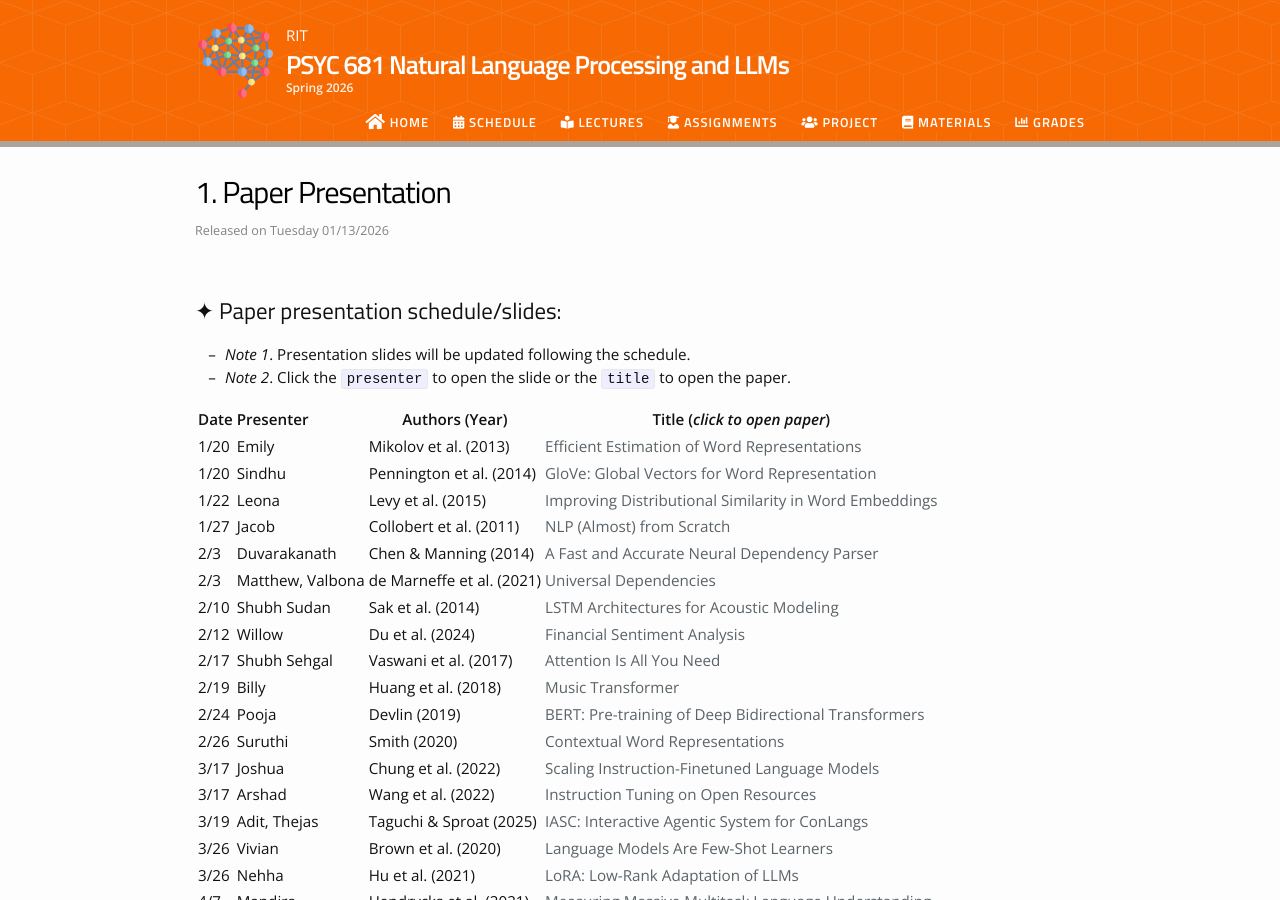
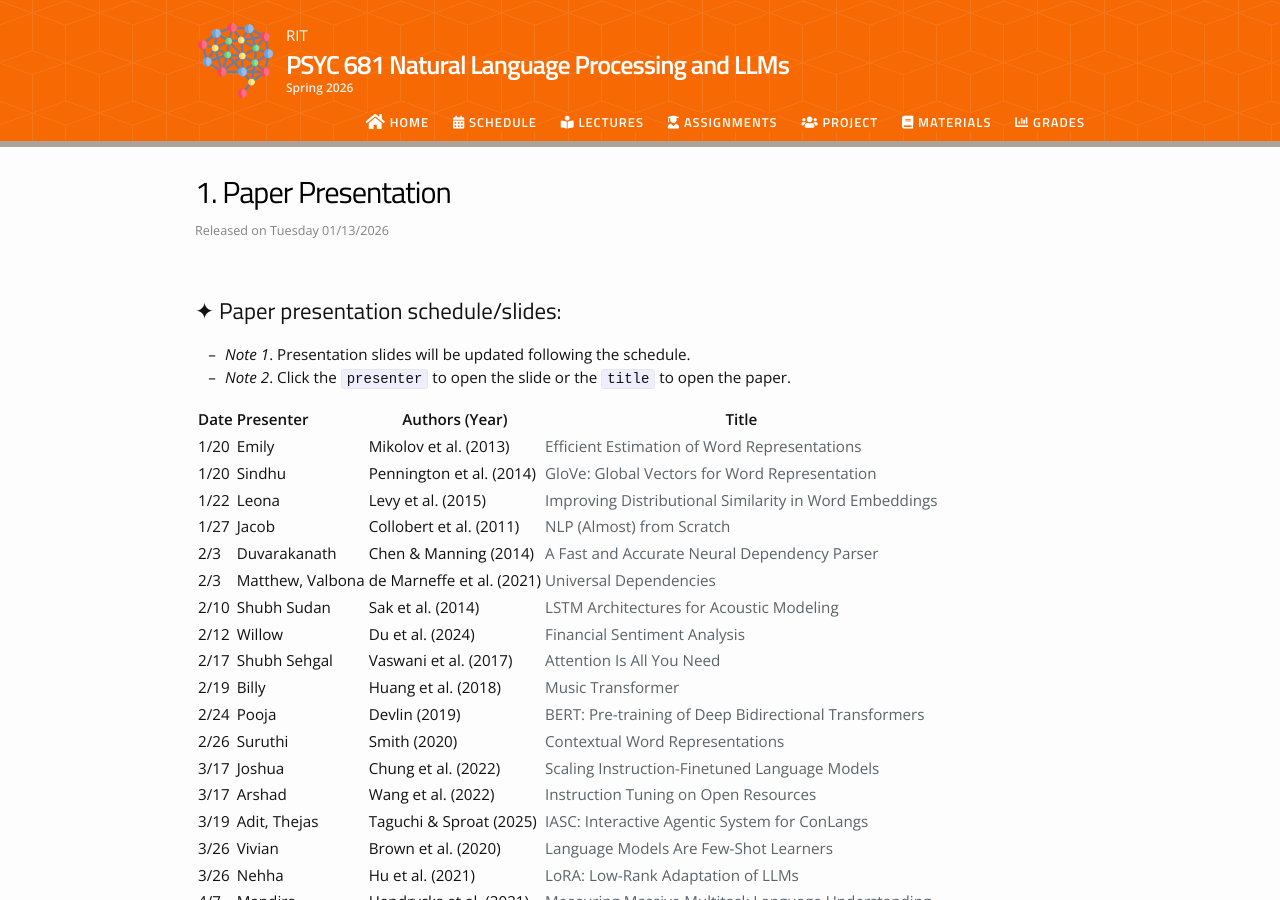
Before and after one commit to hksung/Spring26_PSYC681, a Jekyll site: the page built from _assignments/1_paper presentation.md, in a window 1280 px wide and 900 px high. Built offline with Jekyll 4.4.1, drawn with Linux system fonts in a browser that asks for light colours; nearby versions of some CDN libraries.

Commit message:
Update 1_paper presentation.md

```diff
--- a/_assignments/1_paper presentation.md
+++ b/_assignments/1_paper presentation.md
@@ -12,7 +12,7 @@ due_event:
 - *Note 1*. Presentation slides will be updated following the schedule.
 - *Note 2*. Click the `presenter` to open the slide or the `title` to open the paper.
 
-| Date | Presenter        | Authors (Year)            | Title (*click to open paper*) |
+| Date | Presenter        | Authors (Year)            | Title  |
 | :--- | :--------------- | ------------------------- | ----------------------------- |
 | 1/20 | Emily            | Mikolov et al. (2013)     | [Efficient Estimation of Word Representations](https://arxiv.org/pdf/1301.3781) |
 | 1/20 | Sindhu           | Pennington et al. (2014)  | [GloVe: Global Vectors for Word Representation](https://aclanthology.org/D14-1162.pdf) |
@@ -72,7 +72,6 @@ When preparing your presentation, consider the following guiding questions:
 4. Organize your answers into presentation format (so that you can explain them to your peers).
 5. May prepare Q&A section at the end of the presentation.
 
----
 
 ## ✦ Evaluation
 
```
